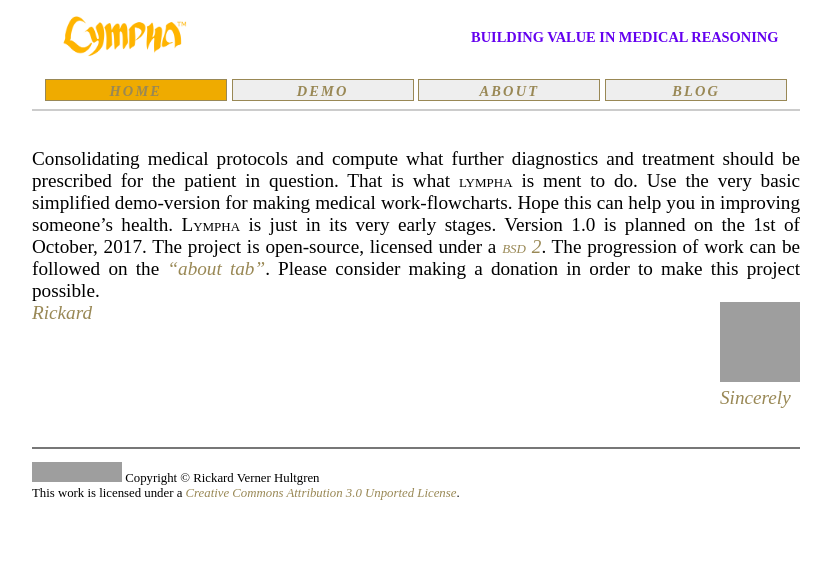
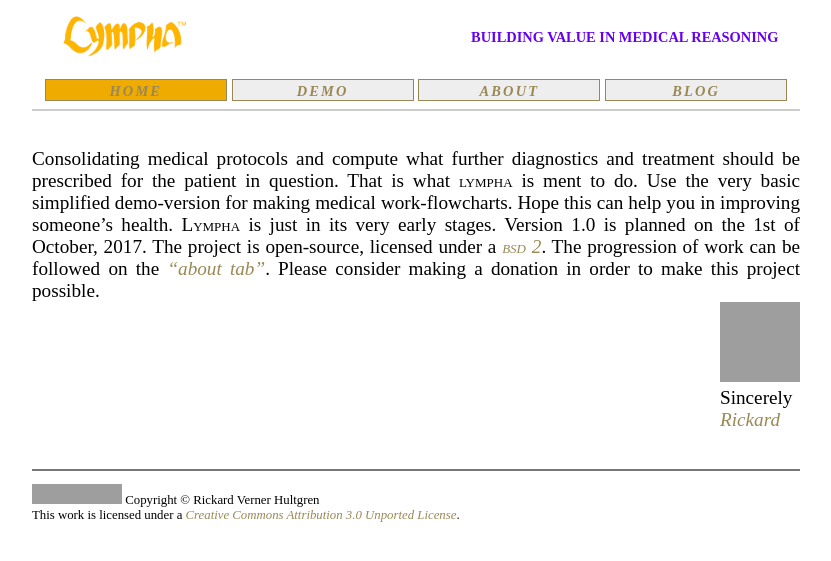
Before and after one commit to RickardHultgren/LYMPHA, a Jekyll site: the page built from index.md, in a window 1280 px wide. Shown: the top 561 px of the page, without its empty margins (224-1055 px from the left). Built offline with Jekyll 4.4.1, drawn with Linux system fonts in a browser that asks for light colours; some web fonts are replaced; our own code applies the rules of GitHub Pages for plain Markdown files; grey boxes are pictures that could not be loaded.

Commit message:
Update index.md

```diff
--- a/index.md
+++ b/index.md
@@ -8,7 +8,7 @@
 Consolidating medical protocols and compute what further diagnostics and treatment should be prescribed for the patient in question. That is what <span class="sc">lympha</span> is ment to do. Use the very basic simplified demo-version for making medical work-flowcharts. Hope this can help you in improving someone's health. <span class="sc">Lympha</span> is just in its very early stages. Version 1.0 is planned on the 1st of October, 2017. The project is open-source, licensed under a <a href="http://opensource.org/licenses/BSD-2-Clause"><span class="sc">bsd 2</span></a>. The progression of work can be followed on the <a href="about.md">"about tab"</a>. Please consider making a donation in order to make this project possible.
 
 
-<a style="float:right;text-align:left;diplay:block;width:auto;" href="https://github.com/RickardHultgren"><img src="https://avatars3.githubusercontent.com/u/16224494?v=3&s=80" style="display:inline-block;"/><span style="vertical-align:bottom;display:block;">Sincerely<br><a style="z-index:1" href="https://github.com/RickardHultgren">Rickard</a></span></a>
+<p style="float:right;text-align:left;diplay:block;width:auto;" href="https://github.com/RickardHultgren"><a style="z-index:1" href="https://github.com/RickardHultgren"><img src="https://avatars3.githubusercontent.com/u/16224494?v=3&s=80" style="display:inline-block;"/></a><span style="vertical-align:bottom;display:block;">Sincerely<br><a style="z-index:1" href="https://github.com/RickardHultgren">Rickard</a></span></p>
 
 
 
```
